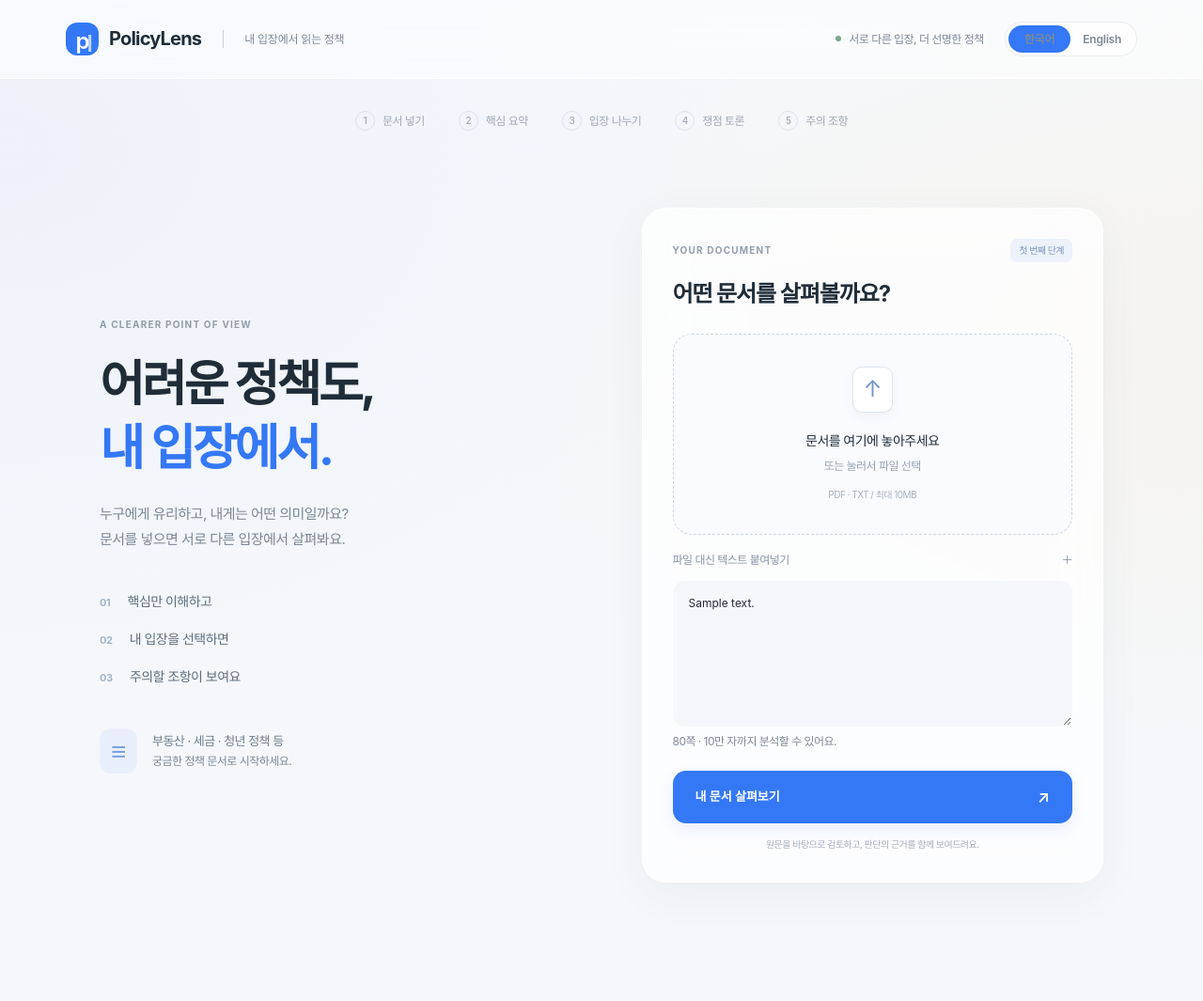
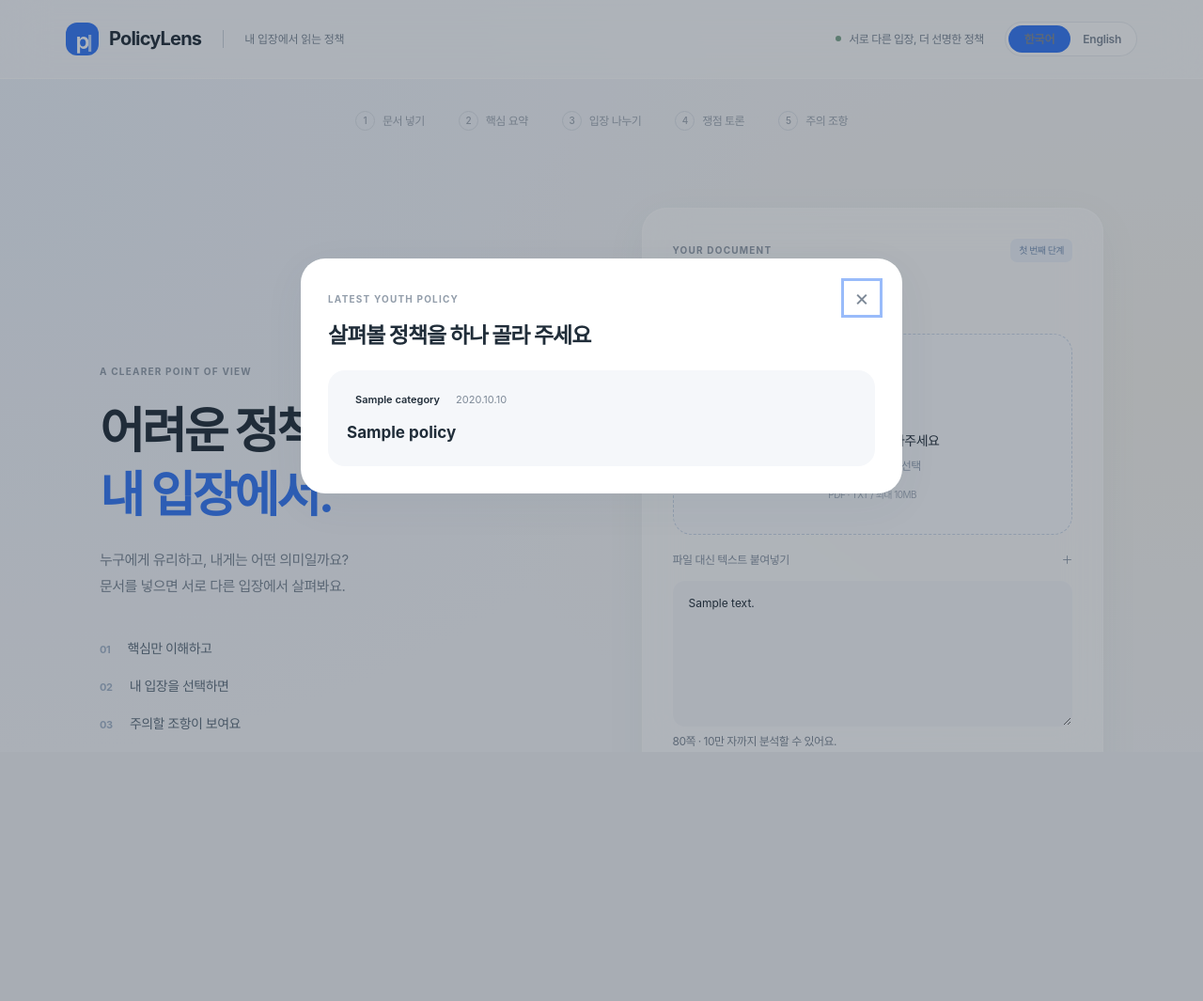
Before and after one commit to rbanbla/PolicyLens, a Django app: template server/templates/home.html in a window 1280 px wide. Shown: the whole page at 94% size. After the commit the page ends 794 px from the top, so only its background shows below. Run offline with Django 5.2, Linux system fonts and the light colour scheme; the template is opened without the code that fills it: most values are stand-ins (such as "Sample title", 1, 10 or a date in 2020).

Commit message:
Add latest youth policy picker to home
The home screen gets a "최신 청년 정책 살펴보기" button. It opens a popup
with the three newest 정책브리핑 news items whose title mentions 청년, tagged
by ministry and date. Picking one shows its full text; starting the review
refetches that item on the server and uses its text as the document.

Co-Authored-By: Claude Opus 5.5 <noreply@anthropic.com>

```diff
--- a/server/static/app.css
+++ b/server/static/app.css
@@ -435,6 +435,106 @@ small,.subtle {
 .full {
   width:100%;
   justify-content:space-between
+}
+.latest-prompt {
+  margin-top:22px;
+  font-size:12px;
+  text-align:center;
+  color:var(--muted)
+}
+.latest-link {
+  margin-top:8px
+}
+.policy-dialog {
+  width:min(640px,calc(100vw - 32px));
+  max-height:85vh;
+  overflow:auto;
+  padding:28px 28px 0;
+  background:#fff;
+  color:var(--ink)
+}
+.policy-dialog::backdrop {
+  background:rgba(32,45,57,.35)
+}
+.policy-dialog h2 {
+  margin:8px 0 20px
+}
+.dialog-close {
+  background:none;
+  font-size:24px;
+  line-height:1;
+  color:var(--muted)
+}
+.policy-card {
+  display:flex;
+  flex-direction:column;
+  align-items:flex-start;
+  gap:10px;
+  width:100%;
+  margin-bottom:12px;
+  padding:18px 20px 22px;
+  border-radius:18px;
+  background:#f5f7fa;
+  text-align:left;
+  color:var(--ink);
+  transition:background .15s
+}
+.policy-card:last-child {
+  margin-bottom:28px
+}
+.policy-card:hover {
+  background:#eaf0f9
+}
+.policy-meta {
+  display:flex;
+  align-items:center;
+  gap:8px
+}
+.policy-meta small {
+  font-size:11px
+}
+.policy-text {
+  margin-top:14px;
+  max-height:min(48vh,420px);
+  overflow:auto;
+  padding:16px 18px;
+  border-radius:16px;
+  background:#f5f7fa;
+  white-space:pre-line;
+  font-size:14px;
+  line-height:1.8;
+  scrollbar-width:thin;
+  scrollbar-color:#dbe3ee transparent;
+  overscroll-behavior:contain
+}
+.policy-footer {
+  position:sticky;
+  bottom:0;
+  margin-top:20px;
+  padding:16px 0 20px;
+  background:#fff;
+  border-top:1px solid var(--line)
+}
+.policy-footer > p:first-child {
+  font-weight:650;
+  margin-bottom:12px
+}
+.policy-actions {
+  display:flex;
+  justify-content:space-between;
+  gap:12px
+}
+.policy-category {
+  font-size:11px;
+  font-weight:600;
+  border-radius:7px;
+  padding:4px 9px;
+  background:hsl(var(--hue) 70% 94%);
+  color:hsl(var(--hue) 50% 36%)
+}
+.policy-card strong {
+  font-size:17px;
+  line-height:1.5
 }
 .microcopy {
   font-size:10px;
--- a/server/static/interface.js
+++ b/server/static/interface.js
@@ -34,6 +34,33 @@
 })();
 
 (() => {
+  const dialog = document.querySelector('[data-policy-dialog]');
+  if (!dialog) return;
+  const list = dialog.querySelector('[data-policy-list]');
+  const details = dialog.querySelectorAll('[data-policy-detail]');
+  // An empty id goes back to the list; any other id shows that policy's full text.
+  function show(id) {
+    list.hidden = Boolean(id);
+    details.forEach(detail => {detail.hidden = detail.dataset.policyDetail !== id;});
+    dialog.scrollTop = 0;
+  }
+  dialog.addEventListener('click', event => {
+    const card = event.target.closest('[data-show]');
+    if (card) show(card.dataset.show);
+    if (event.target.closest('[data-back]')) show('');
+  });
+  details.forEach(form => form.addEventListener('submit', event => {
+    // Block a second start while the first one is analyzed; disabling the button would drop its value.
+    if (form.dataset.sent) return event.preventDefault();
+    form.dataset.sent = '1';
+    form.querySelector('[data-policy-status]').textContent = form.dataset.busy;
+  }));
+  // Closing returns to the plain home address, so a reload does not reopen the popup.
+  dialog.addEventListener('close', () => history.replaceState(null, '', location.pathname));
+  dialog.showModal();
+})();
+
+(() => {
   const toggle = document.querySelector('.lang-switch');
   if (!toggle) return;
   const reducedMotion = window.matchMedia('(prefers-reduced-motion: reduce)').matches;
--- a/server/templates/home.html
+++ b/server/templates/home.html
@@ -36,6 +36,42 @@
 {% trans '문서를 여기에 놓아주세요' as drop_label %}{% trans '문서 본문' as text_label %}{% trans '검토할 문서의 전체 내용을 붙여넣으세요.' as text_placeholder %}{% trans '내 문서 살펴보기' as submit_label %}
 {% include 'upload_fields.html' %}
 <p class="microcopy">{% trans '원문을 바탕으로 검토하고, 판단의 근거를 함께 보여드려요.' %}</p>
+<p class="latest-prompt">{% trans '살펴볼 문서가 없으신가요?' %}</p>
+<a class="secondary full latest-link" href="?latest=1">{% trans '최신 청년 정책 살펴보기' %} <span>→</span></a>
 </form>
 </div>
+{% if policies is not None %}
+<dialog class="glass policy-dialog" data-policy-dialog aria-labelledby="latest-heading">
+<div data-policy-list>
+<div class="section-heading">
+<span class="eyebrow">LATEST YOUTH POLICY</span>
+<form method="dialog"><button class="dialog-close" aria-label="{% trans '닫기' %}">×</button></form>
+</div>
+<h2 id="latest-heading">{% trans '살펴볼 정책을 하나 골라 주세요' %}</h2>
+{% for policy in policies %}
+<button type="button" class="policy-card" data-show="{{ policy.id }}">
+<span class="policy-meta"><span class="policy-category" style="--hue:{{ policy.hue }}">{{ policy.category }}</span><small>{{ policy.approved|date:'Y.m.d' }}</small></span>
+<strong>{{ policy.title }}</strong>
+</button>
+{% empty %}
+<p class="subtle">{% trans '최근 한 달 동안 청년 정책 소식이 없어요.' %}</p>
+{% endfor %}
+</div>
+{% for policy in policies %}
+<form method="post" class="policy-detail" data-policy-detail="{{ policy.id }}" data-busy="{% trans '문서의 핵심을 살펴보고 있어요…' %}" hidden>
+{% csrf_token %}
+<span class="policy-meta"><span class="policy-category" style="--hue:{{ policy.hue }}">{{ policy.category }}</span><small>{{ policy.approved|date:'Y.m.d' }}</small></span>
+<div class="policy-text">{{ policy.text }}</div>
+<div class="policy-footer">
+<p>{% trans '이 정책으로 시작할까요?' %}</p>
+<div class="policy-actions">
+<button type="button" class="secondary" data-back>← {% trans '뒤로' %}</button>
+<button class="primary" name="policy" value="{{ policy.id }}">{% trans '시작하기' %} <span>↗</span></button>
+</div>
+<p class="form-status" role="status" data-policy-status></p>
+</div>
+</form>
+{% endfor %}
+</dialog>
+{% endif %}
 {% endblock %}
```
Also changed, not shown: docs/IMPLEMENTATION_STATUS.md (+4 -0 lines), server/agents/policy_suggest.py (added, +75 -0 lines), server/tests.py (+69 -0 lines), server/views.py (+15 -4 lines), README.md, locale/en/LC_MESSAGES/django.po, 2 other files.
